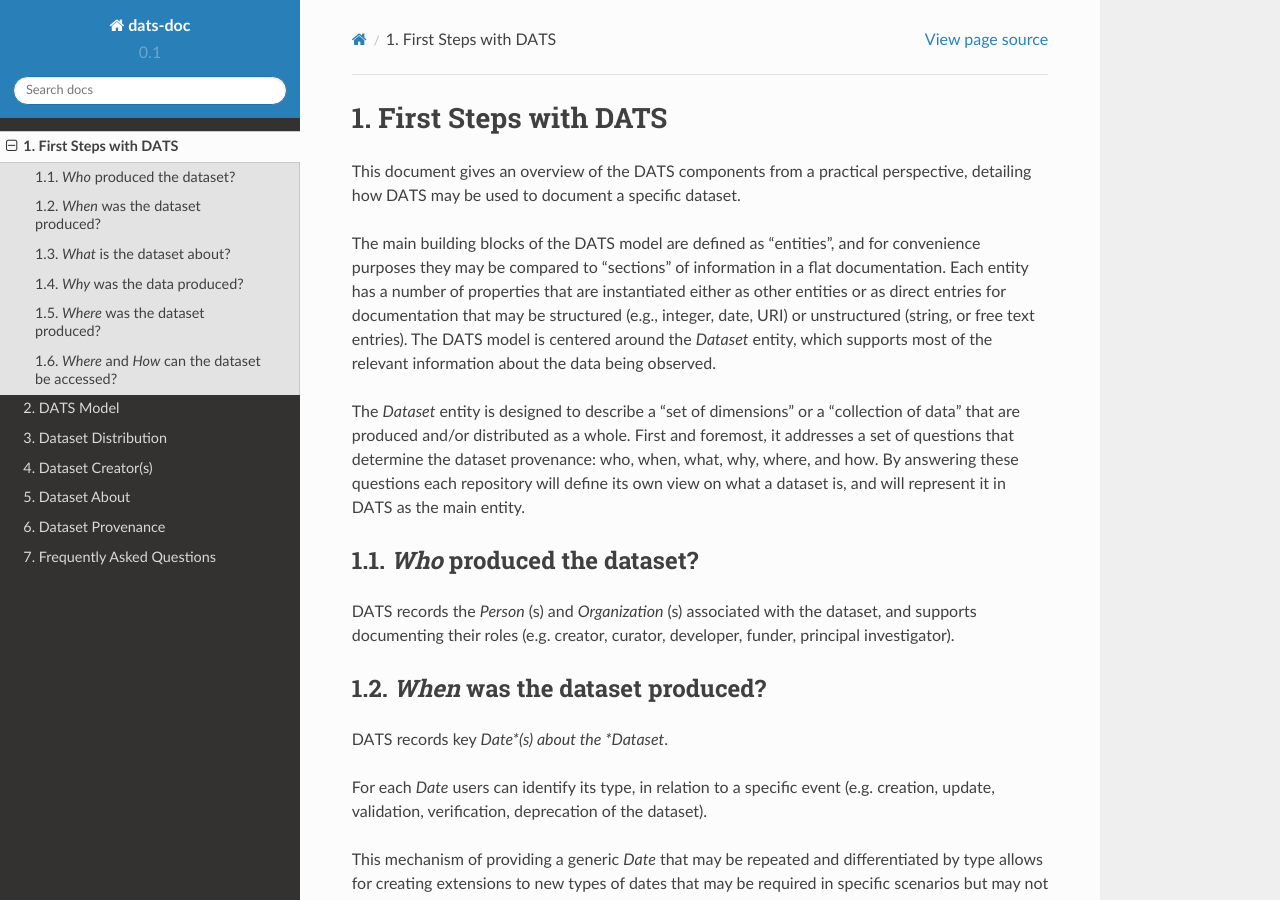
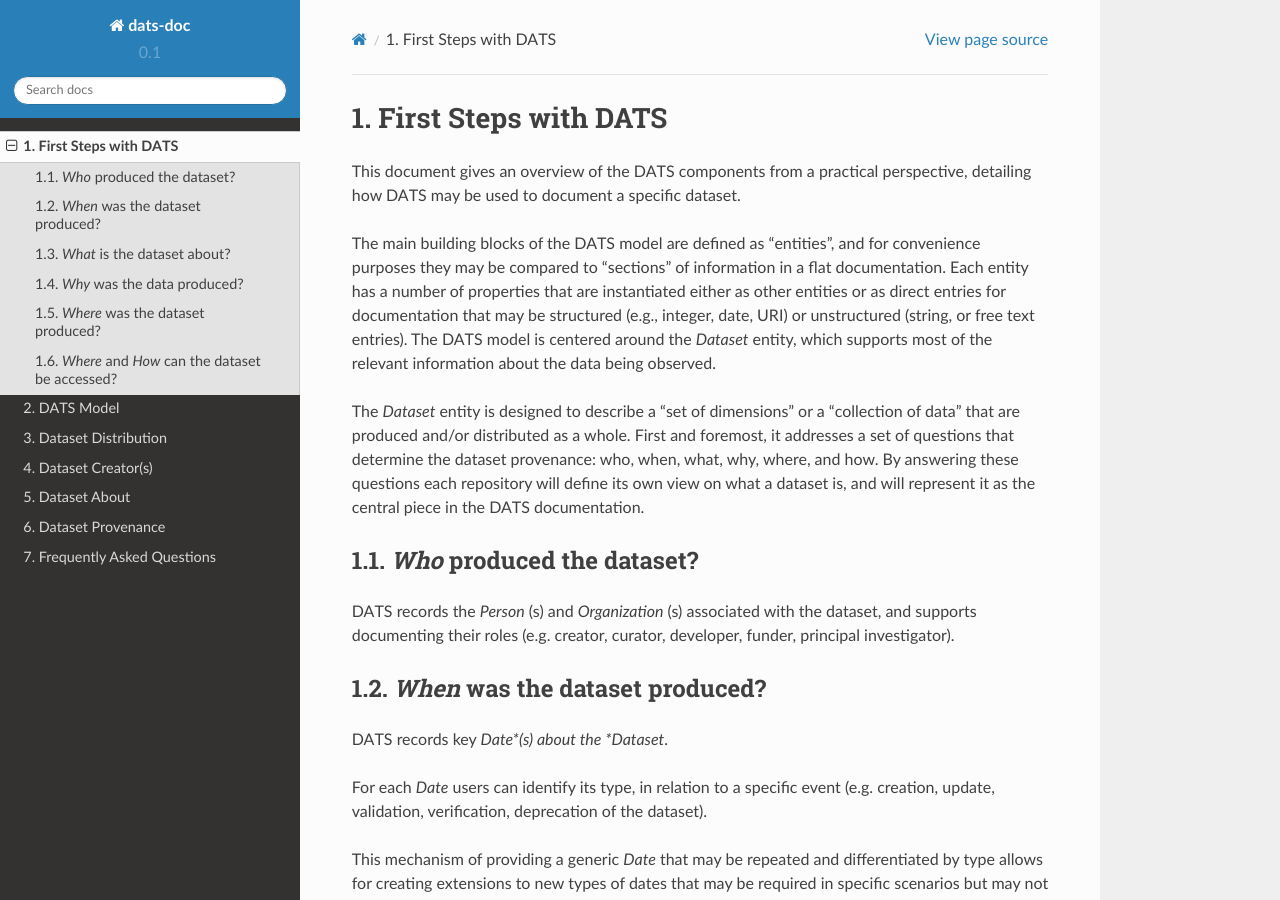
Before and after one commit to datatagsuite/docs, a Sphinx documentation site: the page built from source/first_steps.rst, in a window 1280 px wide and 900 px high. Built offline with Sphinx 7.4.7 and the Read the Docs theme 2.0.0, drawn with Linux system fonts in a browser that asks for light colours.

Commit message:
Update first_steps.rst

```diff
--- a/source/first_steps.rst
+++ b/source/first_steps.rst
@@ -6,7 +6,7 @@ This document gives an overview of the DATS components from a practical perspect
 
 The main building blocks of the DATS model are defined as "entities", and for convenience purposes they may be compared to "sections" of information in a flat documentation. Each entity has a number of properties that are instantiated either as other entities or as direct entries for documentation that may be structured (e.g., integer, date, URI) or unstructured (string, or free text entries). The DATS model is centered around the *Dataset* entity, which supports most of the relevant information about the data being observed.
 
-The *Dataset* entity is designed to describe a "set of dimensions" or a "collection of data" that are produced and/or distributed as a whole. First and foremost, it addresses a set of questions that determine the dataset provenance: who, when, what, why, where, and how. By answering these questions each repository will define its own view on what a dataset is, and will represent it in DATS as the main entity.
+The *Dataset* entity is designed to describe a "set of dimensions" or a "collection of data" that are produced and/or distributed as a whole. First and foremost, it addresses a set of questions that determine the dataset provenance: who, when, what, why, where, and how. By answering these questions each repository will define its own view on what a dataset is, and will represent it as the central piece in the DATS documentation.
 
 *Who* produced the dataset?
 -----------------------------
```
